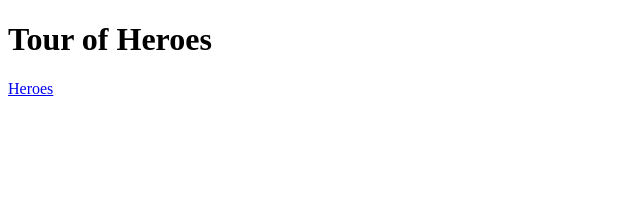
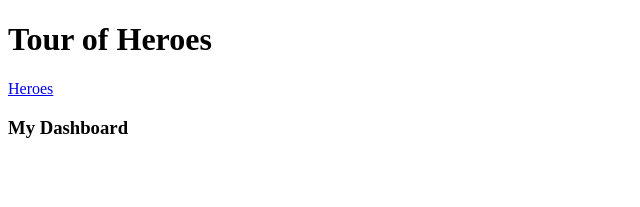
Before and after one commit to maharleeeka/tour-of-heroes, an Angular app: page /dashboard in a window 1280 px wide. Before the commit this address led to /. Shown: the top 207 px of the page, without its empty margins (0-640 px from the left). Built offline with nearby package versions, Linux system fonts and the light colour scheme.

Commit message:
added dashboard

```diff
--- /dev/null
+++ b/src/app/dashboard.component.ts
@@ -0,0 +1,7 @@
+import { Component } from '@angular/core';
+
+@Component({
+  selector: 'my-dashboard',
+  template: '<h3>My Dashboard</h3>'
+})
+export class DashboardComponent { }
```
Also changed, not shown: src/app/app.module.ts (+15 -5 lines).
